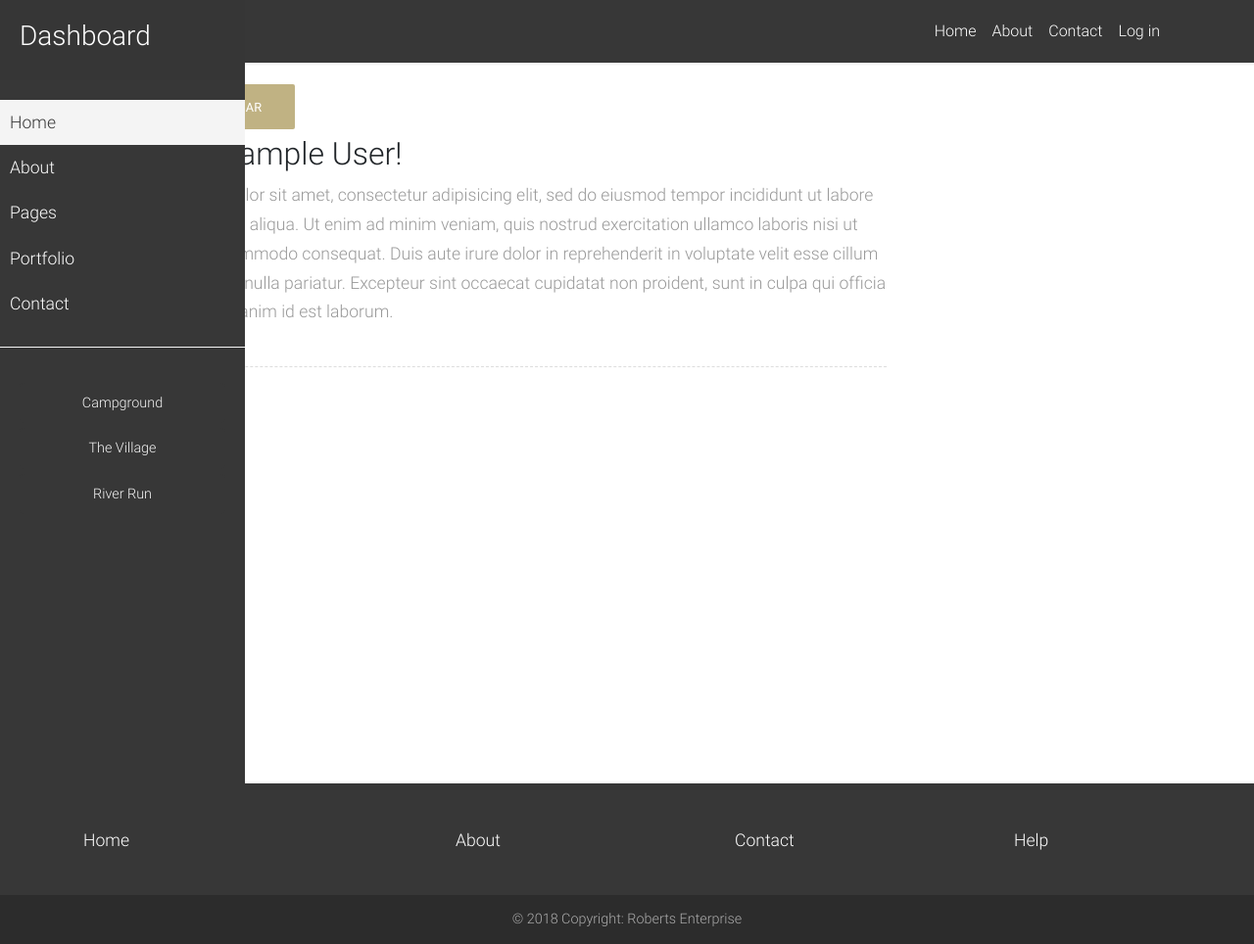
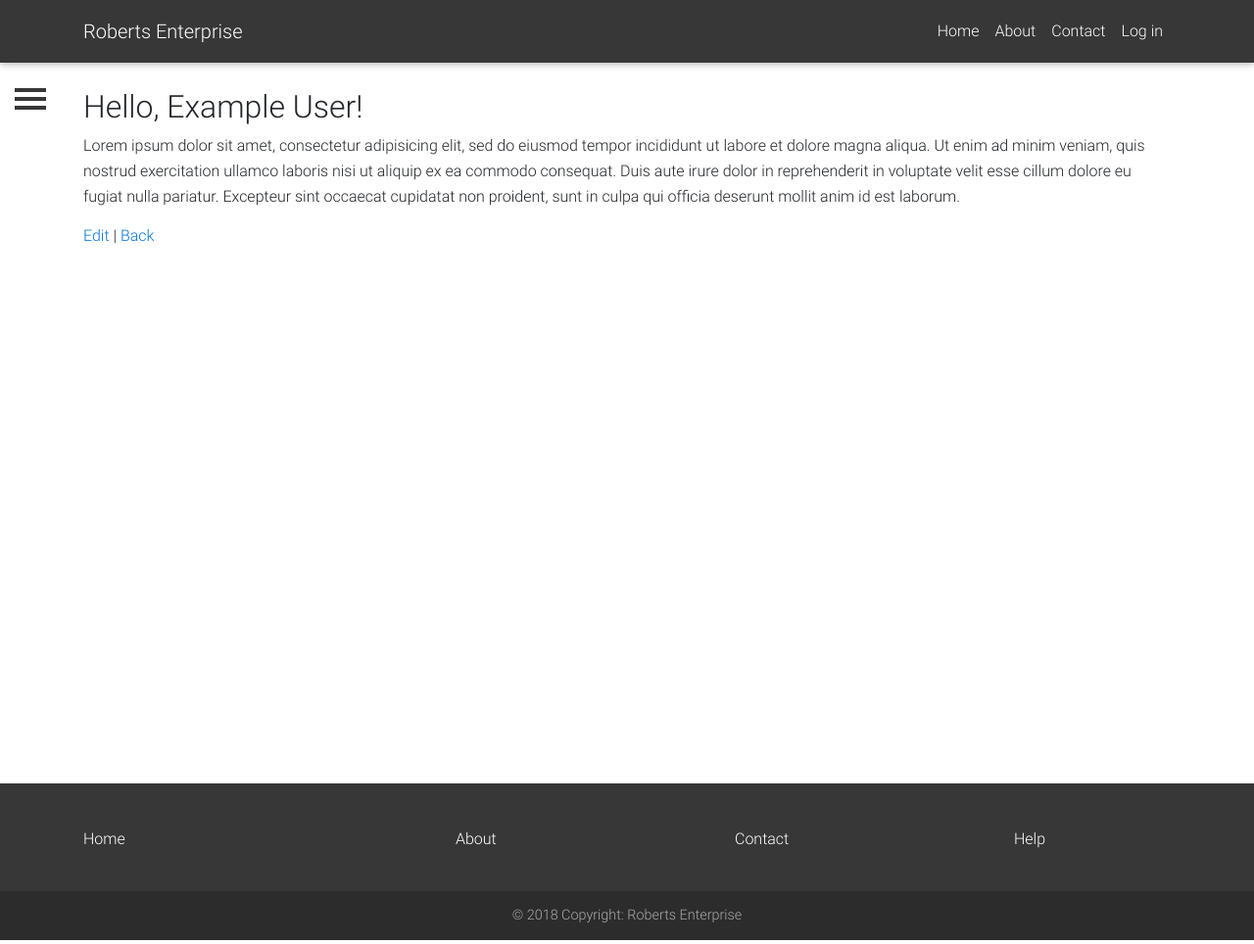
Before and after one commit to jharvey7136/roberts, a Rails app: page /users/1 in a window 1280 px wide. Shown: the whole page at 98% size. Run offline with Rails 7, Linux system fonts and the light colour scheme; style sheets or scripts are compiled from the project's sources; some libraries are stand-ins or nearby versions.

Commit message:
fixed sidebar, added links

```diff
--- a/app/assets/javascripts/side-nav.js
+++ b/app/assets/javascripts/side-nav.js
@@ -1,9 +1,31 @@
+
+
+
 $(document).ready(function () {
+    var trigger = $('.hamburger'),
+        overlay = $('.overlay'),
+        isClosed = false;
 
-    $('#sidebarCollapse').on('click', function () {
-        $('#sidebar, #content').toggleClass('active');
-        $('.collapse.in').toggleClass('in');
-        $('a[aria-expanded=true]').attr('aria-expanded', 'false');
+    trigger.click(function () {
+        hamburger_cross();
     });
 
+    function hamburger_cross() {
+
+        if (isClosed == true) {
+            overlay.hide();
+            trigger.removeClass('is-open');
+            trigger.addClass('is-closed');
+            isClosed = false;
+        } else {
+            overlay.show();
+            trigger.removeClass('is-closed');
+            trigger.addClass('is-open');
+            isClosed = true;
+        }
+    }
+
+    $('[data-toggle="offcanvas"]').click(function () {
+        $('#wrapper').toggleClass('toggled');
+    });
 });
--- a/app/assets/stylesheets/side-nav.css
+++ b/app/assets/stylesheets/side-nav.css
@@ -1,177 +1,303 @@
-/* ---------------------------------------------------
-    SIDEBAR STYLE
------------------------------------------------------ */
-#sidebar {
-    width: 250px;
+.nav .open > a { background-color: transparent; }
+
+.nav .open > a:hover { background-color: transparent; }
+
+.nav .open > a:focus { background-color: transparent; }
+
+/*-------------------------------*/
+/*           Wrappers            */
+/*-------------------------------*/
+
+#wrapper {
+    -moz-transition: all 0.5s ease;
+    -o-transition: all 0.5s ease;
+    -webkit-transition: all 0.5s ease;
+    padding-left: 0;
+    -webkit-transition: all 0.5s ease;
+    transition: all 0.5s ease;
+    height: 100vh;
+}
+
+#wrapper.toggled { padding-left: 220px; }
+
+#wrapper.toggled #sidebar-wrapper { width: 220px; }
+
+#wrapper.toggled #page-content-wrapper {
+    margin-right: -220px;
+
+}
+
+#sidebar-wrapper {
+    -moz-transition: all 0.5s ease;
+    -o-transition: all 0.5s ease;
+    -webkit-transition: all 0.5s ease;
+    background: #1a1a1a;
     position: fixed;
+    height: 100%;
+
+    margin-left: -220px;
+    overflow-x: hidden;
+    overflow-y: auto;
+    -webkit-transition: all 0.5s ease;
+    transition: all 0.5s ease;
+    width: 0;
+    z-index: 1000;
+}
+#sidebar-wrapper::-webkit-scrollbar {
+    display: none;
+}
+
+#page-content-wrapper {
+    padding-top: 90px;
+    width: 100%;
+}
+
+/*-------------------------------*/
+/*     Sidebar nav styles        */
+/*-------------------------------*/
+
+.sidebar-nav {
+    list-style: none;
+    margin: 0;
+    padding: 0;
+    position: absolute;
+    top: 0;
+    width: 220px;
+}
+
+.sidebar-nav li {
+    display: inline-block;
+    line-height: 20px;
+    position: relative;
+    width: 100%;
+}
+
+.sidebar-nav li:before {
+    -moz-transition: width 0.2s ease-in;
+    -ms-transition: width 0.2s ease-in;
+    -webkit-transition: width 0.2s ease-in;
+    background-color: #1c1c1c;
+    content: '';
+    height: 100%;
+    left: 0;
+    position: absolute;
+    top: 0;
+    -webkit-transition: width 0.2s ease-in;
+    transition: width 0.2s ease-in;
+    width: 3px;
+    z-index: -1;
+}
+
+.sidebar-nav li:first-child a {
+    background-color: #1a1a1a;
+    color: #ffffff;
+}
+
+.sidebar-nav li:nth-child(2):before { background-color: #C0B283; }
+
+.sidebar-nav li:nth-child(3):before { background-color: #C0B283; }
+
+.sidebar-nav li:nth-child(4):before { background-color: #C0B283; }
+
+.sidebar-nav li:nth-child(5):before { background-color: #C0B283; }
+
+.sidebar-nav li:nth-child(6):before { background-color: #C0B283; }
+
+.sidebar-nav li:nth-child(7):before { background-color: #C0B283; }
+
+.sidebar-nav li:nth-child(8):before { background-color: #C0B283; }
+
+.sidebar-nav li:nth-child(9):before { background-color: #C0B283; }
+
+.sidebar-nav li:hover:before {
+    -webkit-transition: width 0.2s ease-in;
+    transition: width 0.2s ease-in;
+    width: 100%;
+}
+
+.sidebar-nav li a {
+    color: #dddddd;
+    display: block;
+    padding: 10px 15px 10px 30px;
+    text-decoration: none;
+}
+
+.sidebar-nav li.open:hover before {
+    -webkit-transition: width 0.2s ease-in;
+    transition: width 0.2s ease-in;
+    width: 100%;
+}
+
+.sidebar-nav .dropdown-menu {
+    background-color: #222222;
+    border-radius: 0;
+    border: none;
+    box-shadow: none;
+    margin: 0;
+    padding: 0;
+    position: relative;
+    width: 100%;
+}
+
+.sidebar-nav li a:hover, .sidebar-nav li a:active, .sidebar-nav li a:focus, .sidebar-nav li.open a:hover, .sidebar-nav li.open a:active, .sidebar-nav li.open a:focus {
+    background-color: transparent;
+    color: #ffffff;
+    text-decoration: none;
+}
+
+.sidebar-nav > .sidebar-brand {
+    font-size: 20px;
+    height: 65px;
+    line-height: 44px;
+}
+
+/*-------------------------------*/
+/*       Hamburger-Cross         */
+/*-------------------------------*/
+
+.hamburger {
+    background: transparent;
+    border: none;
+    display: block;
+    height: 32px;
+    margin-left: 15px;
+    margin-top: 65px;
+    position: fixed;
+    top: 20px;
+    width: 32px;
+    z-index: 999;
+}
+
+.hamburger:hover { outline: none; }
+
+.hamburger:focus { outline: none; }
+
+.hamburger:active { outline: none; }
+
+.hamburger.is-closed:before {
+    -webkit-transform: translate3d(0, 0, 0);
+    -webkit-transition: all 0.35s ease-in-out;
+    color: #ffffff;
+    content: '';
+    display: block;
+    font-size: 14px;
+    line-height: 32px;
+    opacity: 0;
+    text-align: center;
+    width: 100px;
+}
+
+.hamburger.is-closed:hover before {
+    -webkit-transform: translate3d(-100px, 0, 0);
+    -webkit-transition: all 0.35s ease-in-out;
+    display: block;
+    opacity: 1;
+}
+
+.hamburger.is-closed:hover .hamb-top {
+    -webkit-transition: all 0.35s ease-in-out;
+    top: 0;
+}
+
+.hamburger.is-closed:hover .hamb-bottom {
+    -webkit-transition: all 0.35s ease-in-out;
+    bottom: 0;
+}
+
+.hamburger.is-closed .hamb-top {
+    -webkit-transition: all 0.35s ease-in-out;
+    background-color: rgb(55, 55, 55);
+    top: 5px;
+}
+
+.hamburger.is-closed .hamb-middle {
+    background-color: rgb(55, 55, 55);
+    margin-top: -2px;
+    top: 50%;
+}
+
+.hamburger.is-closed .hamb-bottom {
+    -webkit-transition: all 0.35s ease-in-out;
+    background-color: rgb(55, 55, 55);
+    bottom: 5px;
+}
+
+.hamburger.is-closed .hamb-top, .hamburger.is-closed .hamb-middle, .hamburger.is-closed .hamb-bottom, .hamburger.is-open .hamb-top, .hamburger.is-open .hamb-middle, .hamburger.is-open .hamb-bottom {
+    height: 4px;
+    left: 0;
+    position: absolute;
+    width: 100%;
+}
+
+.hamburger.is-open .hamb-top {
+    -webkit-transform: rotate(45deg);
+    -webkit-transition: -webkit-transform 0.2s cubic-bezier(0.73, 1, 0.28, 0.08);
+    background-color: #ffffff;
+    margin-top: -2px;
+    top: 50%;
+}
+
+.hamburger.is-open .hamb-middle {
+    background-color: #ffffff;
+    display: none;
+}
+
+.hamburger.is-open .hamb-bottom {
+    -webkit-transform: rotate(-45deg);
+    -webkit-transition: -webkit-transform 0.2s cubic-bezier(0.73, 1, 0.28, 0.08);
+    background-color: #ffffff;
+    margin-top: -2px;
+    top: 50%;
+}
+
+.hamburger.is-open:before {
+    -webkit-transform: translate3d(0, 0, 0);
+    -webkit-transition: all 0.35s ease-in-out;
+    color: #ffffff;
+    content: '';
+    display: block;
+    font-size: 14px;
+    line-height: 32px;
+    opacity: 0;
+    text-align: center;
+    width: 100px;
+}
+
+.hamburger.is-open:hover before {
+    -webkit-transform: translate3d(-100px, 0, 0);
+    -webkit-transition: all 0.35s ease-in-out;
+    display: block;
+    opacity: 1;
+}
+
+/*-------------------------------*/
+/*          Dark Overlay         */
+/*-------------------------------*/
+
+.overlay {
+    position: fixed;
+    display: none;
+    width: 100%;
+    height: 100%;
     top: 0;
     left: 0;
-    height: 100vh;
-    z-index: 999;
-    background: #373737;
-    color: #fff;
-    transition: all 0.3s;
-}
-
-#sidebar.active {
-    margin-left: -250px;
-}
-
-#sidebar .sidebar-header {
-    padding: 20px;
-    background: rgba(55, 55, 55, 0.85);
-}
-
-#sidebar ul.components {
-    padding: 20px 0;
-    border-bottom: 1px solid #f4f4f4;
-}
-
-#sidebar ul p {
-    color: #fff;
-    padding: 10px;
-}
-
-#sidebar ul li a {
-    padding: 10px;
-    font-size: 1.1em;
-    display: block;
-}
-#sidebar ul li a:hover {
-    color: #373737;
-    background: #fff;
-}
-
-#sidebar ul li.active > a, a[aria-expanded="true"] {
-    color: #373737;
-    background: #f4f4f4;
-}
-
-
-a[data-toggle="collapse"] {
-    position: relative;
+    right: 0;
+    bottom: 0;
+    background-color: rgba(0, 0, 0, 0.4);
+    z-index: 1;
 }
 
 
 
 
-ul ul a {
-    font-size: 0.9em !important;
-    padding-left: 30px !important;
-    background: #373737;
-}
+/*******************************/
 
-ul.CTAs {
-    padding: 20px;
-}
-
-ul.CTAs a {
-    text-align: center;
-    font-size: 0.9em !important;
-    display: block;
-    border-radius: 5px;
-    margin-bottom: 5px;
-}
-a.download {
-    background: #373737;
-    color: #f4f4f4;
-}
-a.download:hover {
-    background: #f4f4f4 !important;
-    color: #373737 !important;
-}
+@media (min-width: 992px) {
+    .col-lg-8 {
+        flex: 100% !important;
+        max-width: 100% !important;
+    }
 
 
 
-a.article, a.article:hover {
-    background: #373737 !important;
-    color: #fff !important;
-}
-
-
-/* ---------------------------------------------------
-    CONTENT STYLE
------------------------------------------------------ */
-#content {
-    width: calc(100% - 250px);
-    padding-top: 80px;
-    padding-left: 40px;
-    padding-right: 40px;
-    padding-bottom: 40px;
-    min-height: 100vh;
-    transition: all 0.3s;
-
-    top: 0;
-    right: 0;
-}
-#content.active {
-    width: 100%;
-}
-
-
-.btn-info {
-    color: #fff !important;
-    background-color: #c0b283 !important;
-    border-color: #373737 !important;
-}
-
-.navbar-btn {
-    box-shadow: none;
-    outline: none !important;
-    border: none;
-}
-
-
-/* ---------------------------------------------------
-    MEDIAQUERIES
------------------------------------------------------ */
-@media (max-width: 768px) {
-    #sidebar {
-        margin-left: -250px;
     }
-    #sidebar.active {
-        margin-left: 0;
-    }
-    #content {
-        width: 100%;
-    }
-    #content.active {
-        width: calc(100% - 250px);
-    }
-    #sidebarCollapse span {
-        display: none;
-    }
-}
-
-
-p {
-
-    font-size: 1.1em;
-    font-weight: 300;
-    line-height: 1.7em;
-    color: #999;
-}
-
-a, a:hover, a:focus {
-    color: inherit;
-    text-decoration: none;
-    transition: all 0.3s;
-}
-
-.navbar {
-    padding: 15px 10px;
-    background: #fff;
-    border: none;
-    border-radius: 0;
-    margin-bottom: 40px;
-    box-shadow: 1px 1px 3px rgba(0, 0, 0, 0.1);
-}
-
-
-
-.line {
-    width: 100%;
-    height: 1px;
-    border-bottom: 1px dashed #ddd;
-    margin: 40px 0;
-}
--- a/app/views/layouts/_sidebar.html.erb
+++ b/app/views/layouts/_sidebar.html.erb
@@ -1,67 +1,80 @@
+
+
+
+
+
 <%= stylesheet_link_tag    'side-nav' %>
 
 
-<div class="container">
+  <div id="wrapper">
 
+    <div class="overlay"></div>
 
-  <div class="wrapper">
+    <!-- Sidebar -->
+    <nav class="navbar navbar-inverse navbar-fixed-top" id="sidebar-wrapper" role="navigation">
+      <ul class="nav sidebar-nav">
+        <li class="sidebar-brand"> <a href="#">Dashboard </a> </li>
 
-    <nav id="sidebar">
-
-      <div class="sidebar-header">
-        <h3>Dashboard</h3>
-      </div>
-
-      <!-- Sidebar Links -->
-      <ul class="list-unstyled components">
-
-        <li class="active">
-          <a href="#homeSubmenu" data-toggle="collapse" aria-expanded="false">
-            Home <b class="caret"> </b>
-          </a>
-          <ul class="collapse list-unstyled" id="homeSubmenu">
-            <li><a href="#">Home 1</a></li>
-            <li><a href="#">Home 2</a></li>
-            <li><a href="#">Home 3</a></li>
-          </ul>
+        <li>
+        <%= link_to root_path do  %>
+          <i class="fa fa-fw fa-home"></i>
+          <span class="network-name">Home</span>
+        <% end %>
         </li>
 
         <li>
-          <a href="#">
-            About
-          </a>
-          <a href="#pageSubmenu" data-toggle="collapse" aria-expanded="false">
-            Pages <b class="caret"> </b>
-          </a>
-          <ul class="collapse list-unstyled" id="pageSubmenu">
-            <li><a href="#">Page 1</a></li>
-            <li><a href="#">Page 2</a></li>
-            <li><a href="#">Page 3</a></li>
-          </ul>
+          <%= link_to campground_path do  %>
+            <i class="fa fa-tree fa-fw"></i>
+            <span class="network-name">Campground</span>
+          <% end %>
         </li>
 
 
         <li>
-          <a href="#">
-            Portfolio
-          </a>
+          <%= link_to mobilehome_path do  %>
+            <i class="fa fa-home fa-fw"></i>
+            <span class="network-name">The Village</span>
+          <% end %>
+        </li>
+        <li>
+          <%= link_to estatepark_path do  %>
+            <i class="fa fa-globe fa-fw"></i>
+            <span class="network-name">River Run</span>
+          <% end %>
         </li>
 
         <li>
-          <a href="#">
-            Contact
-          </a>
+          <%= link_to "#" do  %>
+            <i class="fa fa-camera-retro fa-fw"></i>
+            <span class="network-name">Gallery</span>
+          <% end %>
         </li>
-      </ul>
+        <li>
+          <%= link_to "#" do  %>
+            <i class="fa fa-newspaper fa-fw"></i>
+            <span class="network-name">News</span>
+          <% end %>
+        </li>
 
-      <ul class="list-unstyled CTAs">
-        <li><a href="#" class="download">Campground</a></li>
-        <li><a href="#" class="download">The Village</a></li>
-        <li><a href="#" class="download">River Run</a></li>
-      </ul>
+        <li>
+          <%= link_to contact_path do  %>
+            <i class="fa fa-envelope fa-fw"></i>
+            <span class="network-name">Contact</span>
+          <% end %>
+        </li>
+
+        <li>
+          <%= link_to help_path do  %>
+            <i class="fa fa-question-circle fa-fw"></i>
+            <span class="network-name">Help</span>
+          <% end %>
+        </li>
 
 
+
+      </ul>
     </nav>
+    <!-- /#sidebar-wrapper -->
 
     <%= yield(:content) %>
 
@@ -70,5 +83,3 @@
 
 
   </div>
-
-</div>
--- a/app/views/users/show.html.erb
+++ b/app/views/users/show.html.erb
@@ -6,13 +6,21 @@
 
 <% content_for :content do %>
 
-  <div id="content">
+  <div id="page-content-wrapper">
 
-    <button type="button" id="sidebarCollapse" class="btn btn-info navbar-btn">
-      Toggle Sidebar
-    </button>
+    <button type="button" class="hamburger is-closed animated fadeInLeft" data-toggle="offcanvas">
+      <span class="hamb-top"></span> <span class="hamb-middle"></span> <span class="hamb-bottom"></span> </button>
+
+
+    <div class="container">
+
+      <div class="row">
+
+
+        <div class="col-lg-8 col-lg-offset2">
 
           <h2> Hello, <%= @user.name %>!</h2>
+
           <p>Lorem ipsum dolor sit amet, consectetur adipisicing elit, sed do eiusmod tempor incididunt
             ut labore et dolore magna aliqua. Ut enim ad minim veniam, quis nostrud exercitation ullamco
             laboris nisi ut aliquip ex ea commodo consequat. Duis aute irure dolor in reprehenderit in
@@ -25,6 +33,16 @@
           <%= link_to 'Edit', edit_user_path(@user) %> |
           <%= link_to 'Back', users_path %>
 
+
+        </div>
+
+      </div>
+
+
+    </div>
+
+
+
   </div>
 
 
```
Lines whose indentation alone changed are shown as unchanged.
